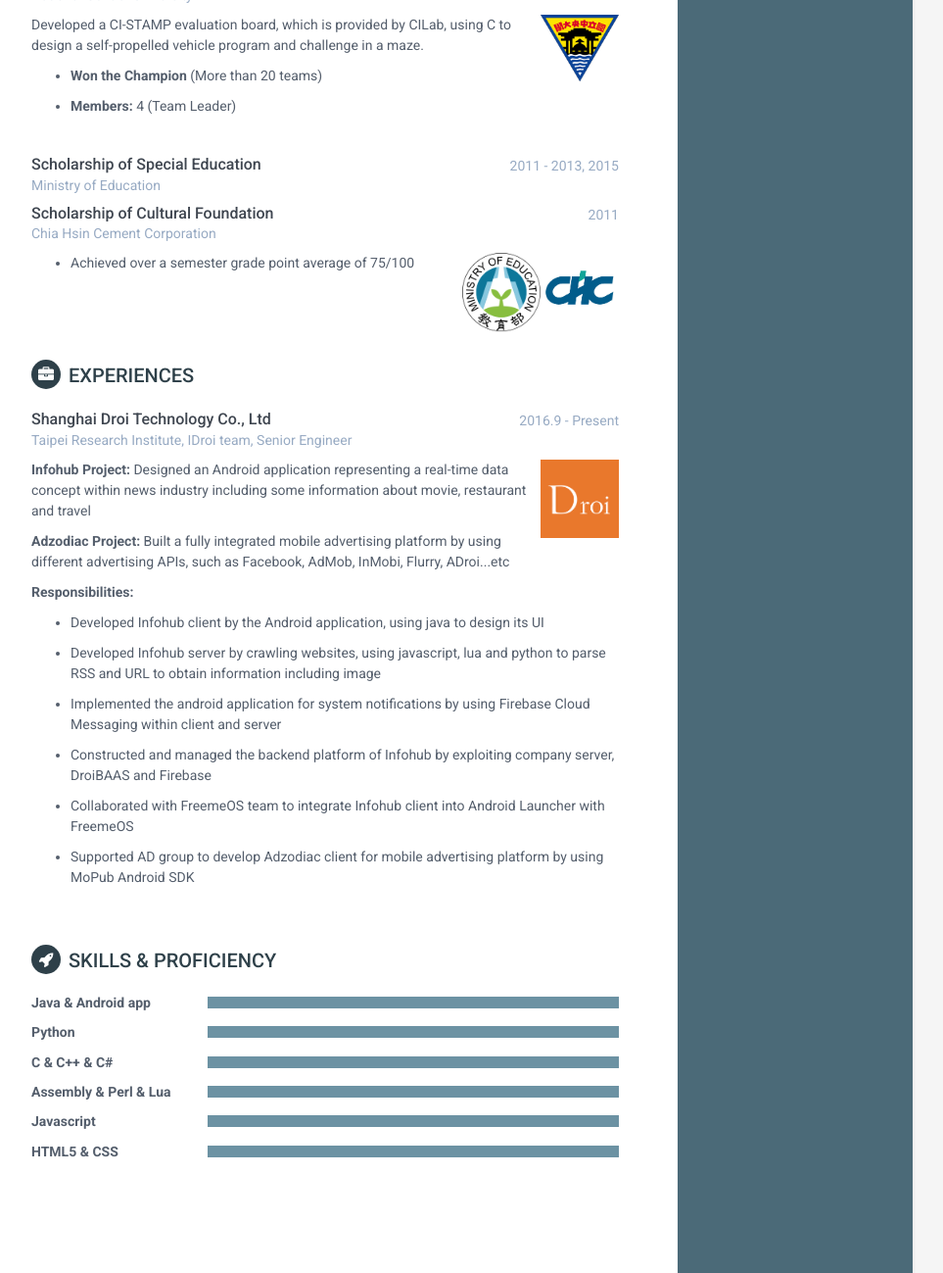
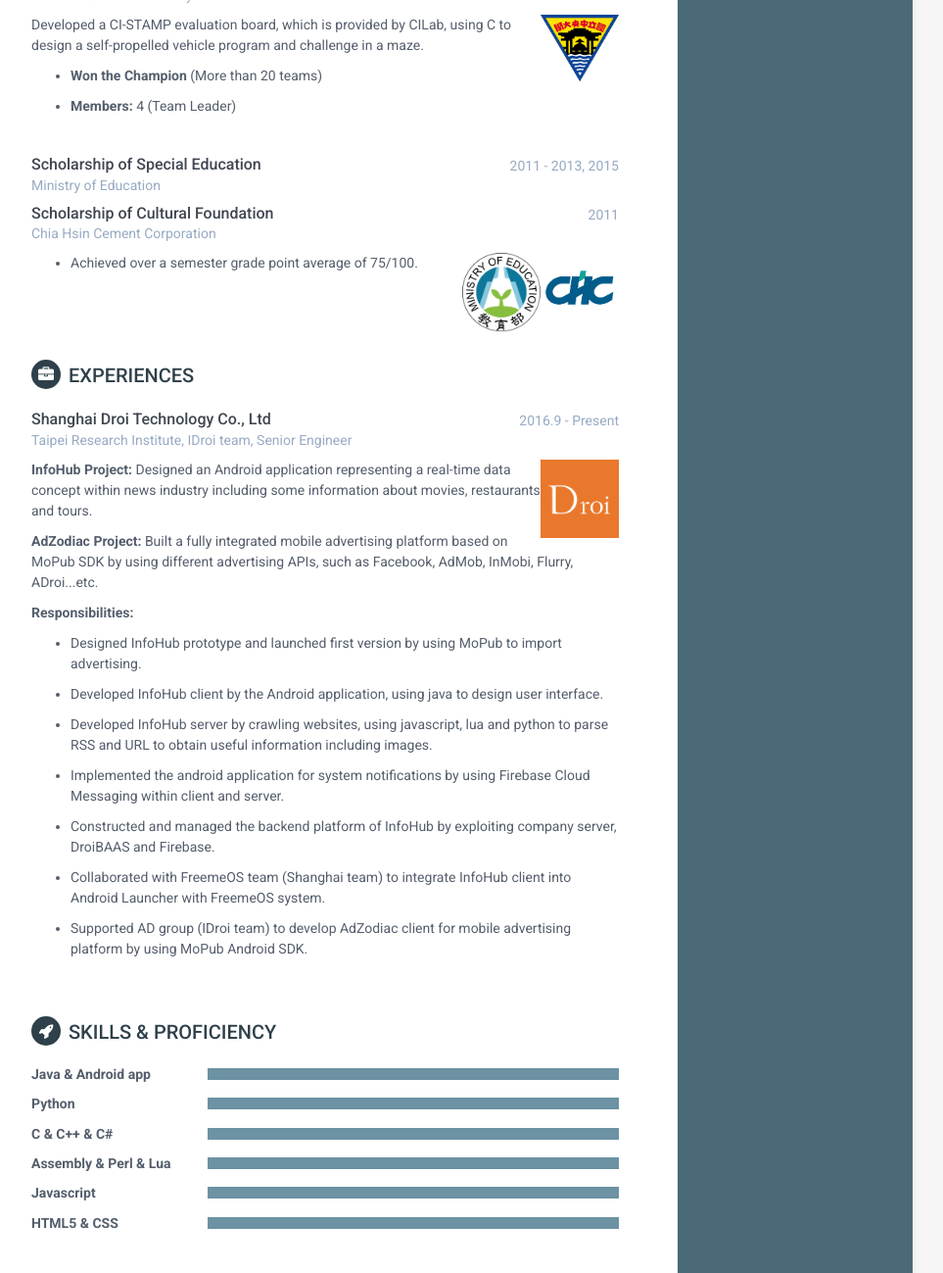
Before and after one commit to carson0321/cv, a Jekyll site: the page built from index.html, in a window 1280 px wide and 1400 px high, scrolled down 1454 px, cut to the strip 0-1299 px from the top of the window. Shown: the whole strip at 98% size, without its empty margins (188-1151 px from the left). Built offline with Jekyll 4.4.1, drawn with Linux system fonts in a browser that asks for light colours; some of the changed text lies outside the part shown.

Commit message:
update some words

```diff
--- a/_includes/career-profile.html
+++ b/_includes/career-profile.html
@@ -1,6 +1,6 @@
 <section class="section summary-section">
 <h2 class="section-title"><i class="fa fa-user"></i>Career Profile</h2>
 <div class="summary">
-    <p>Talented software developer with MS degree, strong educational backgroup in programming, and extensive experience using cutting-edge programming language and development tools. Proven ability to execute at technial level. Worked with team of developers to brainstorm and implement ideas. Productive in both team-based and self-managed projects. Well-versed with multi-tasking. Dedicated to maintain up-to-date industry knowledge, technical depth and IT skills.</p>
+    <p>Talented software developer with MS degree, strong educational backgroup in programming, and extensive experience using cutting-edge programming languages and development tools. Proven ability to execute at technial level. Worked with team of developers to brainstorm and implement ideas. Productive in both team-based and self-managed projects. Well-versed with multi-tasking. Dedicated to maintain up-to-date industry knowledge, technical depth and IT skills.</p>
 </div><!--//summary-->
 </section><!--//section-->
--- a/_includes/experience.html
+++ b/_includes/experience.html
@@ -11,19 +11,18 @@
         </div><!--//meta-->
         <img class="company-img" src="{{site.baseurl}}/assets/images/droi.png" alt="profile picture" />
         <div class="details">
-            <p><b>Infohub Project:</b> Designed an Android application representing a real-time data concept within news industry including some information about movie, restaurant and travel</p>
-            <p><b>Adzodiac Project:</b> Built a fully integrated mobile advertising platform by using different advertising APIs, such as Facebook, AdMob, InMobi, Flurry, ADroi...etc</p>
+            <p><b>InfoHub Project:</b> Designed an Android application representing a real-time data concept within news industry including some information about movies, restaurants and tours.</p>
+            <p><b>AdZodiac Project:</b> Built a fully integrated mobile advertising platform based on MoPub SDK by using different advertising APIs, such as Facebook, AdMob, InMobi, Flurry, ADroi...etc.</p>
         </div><!--//details-->
         <p><b>Responsibilities:</b></p>
         <ul type="disc">
-            <li><p>Developed Infohub client by the Android application, using java to design its UI</p></li>
-            <!-- <li><p>Developed the server of Android app for location services of Restaurant and Travel by using API of Google Places, Google Map and Yelp.</p></li> -->
-            <li><p>Developed Infohub server by crawling websites, using javascript, lua and python to parse RSS and URL to obtain information including image</p></li>
-            <!--Developed the server of Android app for movie information by crawling Google Search and IMDB.-->
-            <li><p>Implemented the android application for system notifications by using Firebase Cloud Messaging within client and server</p></li>
-            <li><p>Constructed and managed the backend platform of Infohub by exploiting company server, DroiBAAS and Firebase</p></li>
-            <li><p>Collaborated with FreemeOS team to integrate Infohub client into Android Launcher with FreemeOS</p></li>
-            <li><p>Supported AD group to develop Adzodiac client for mobile advertising platform by using MoPub Android SDK</p></li>
+            <li><p>Designed InfoHub prototype and launched first version by using MoPub to import advertising.</p></li>
+            <li><p>Developed InfoHub client by the Android application, using java to design user interface.</p></li>
+            <li><p>Developed InfoHub server by crawling websites, using javascript, lua and python to parse RSS and URL to obtain useful information including images.</p></li>
+            <li><p>Implemented the android application for system notifications by using Firebase Cloud Messaging within client and server.</p></li>
+            <li><p>Constructed and managed the backend platform of InfoHub by exploiting company server, DroiBAAS and Firebase.</p></li>
+            <li><p>Collaborated with FreemeOS team (Shanghai team) to integrate InfoHub client into Android Launcher with FreemeOS system.</p></li>
+            <li><p>Supported AD group (IDroi team) to develop AdZodiac client for mobile advertising platform by using MoPub Android SDK.</p></li>
         </ul>
     </div><!--//item-->
 
--- a/_includes/honors.html
+++ b/_includes/honors.html
@@ -73,7 +73,7 @@
         <img class="honors-img" src="{{site.baseurl}}/assets/images/chc.png" alt="profile picture" />
         <img class="honors-img" src="{{site.baseurl}}/assets/images/mes.png" alt="profile picture" />
         <ul type="disc">
-            <li><div class="details"><p>Achieved over a semester grade point average of 75/100</p></div></li>
+            <li><div class="details"><p>Achieved over a semester grade point average of 75/100.</p></div></li>
             </br>
         </ul>
     </div><!--//item-->
```
